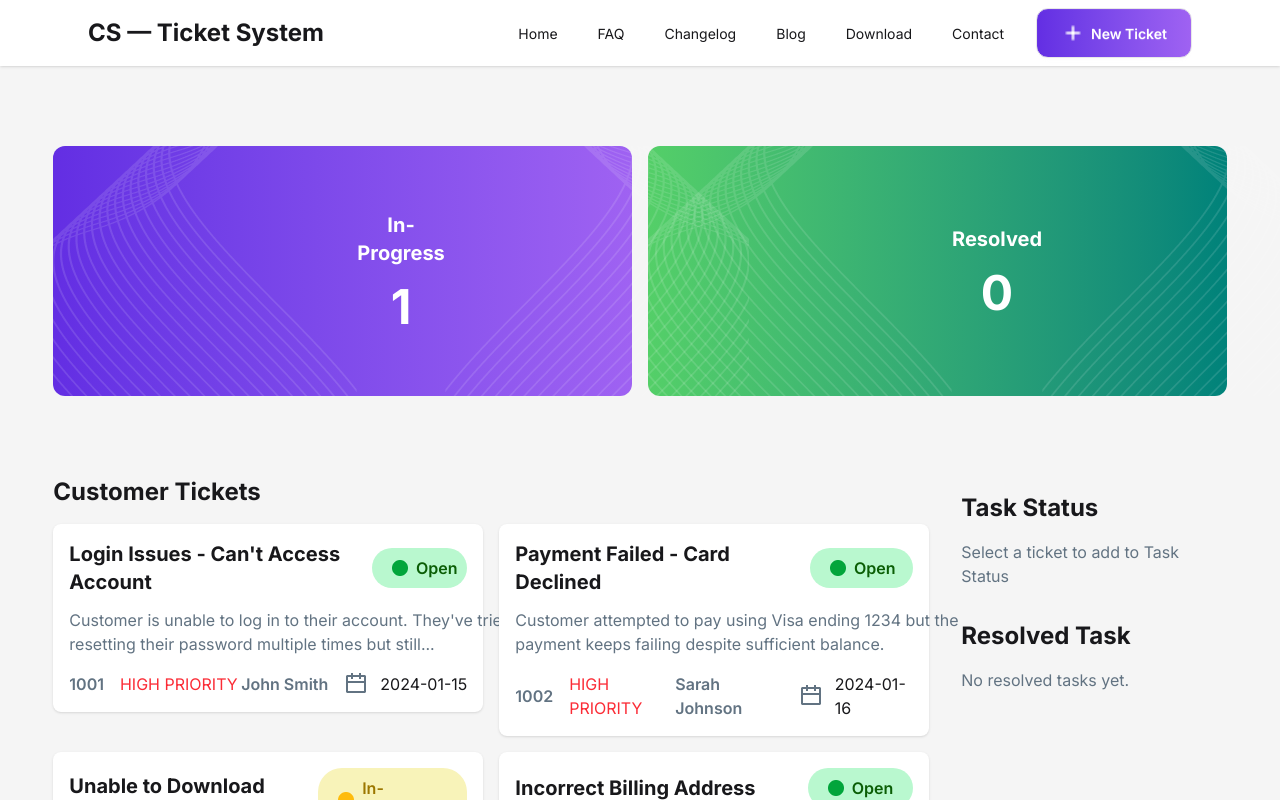
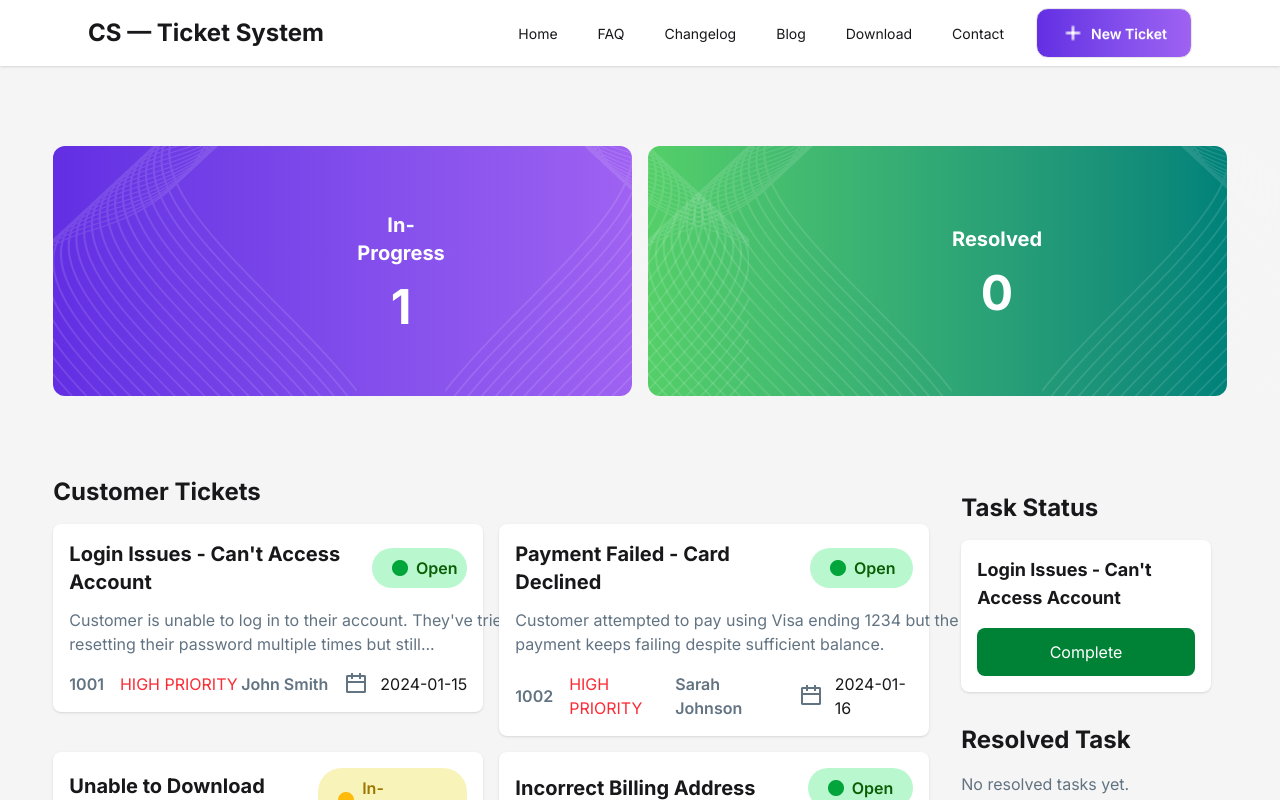
Before and after one commit to jahiddeveloper/Assignment-7, a React (Vite) app: page / in a window 1280 px wide. Both pictures are taken after a click on the element 268 px from the left and 618 px from the top of the page. Shown: the top 800 px of the page. Built offline with nearby package versions, Linux system fonts and the light colour scheme.

Commit message:
Task status card compleat

```diff
--- a/src/App.jsx
+++ b/src/App.jsx
@@ -11,11 +11,11 @@ function App() {
   let [card, setCard] = useState([]);
 
   let handleTicket = (ticket) => {
-    console.log(ticket);
+    // console.log(ticket);
     let newCard = [...card, ticket];
     setCard(newCard);
   };
-  console.log(card);
+  // console.log(card);
 
   return (
     <>
@@ -23,7 +23,7 @@ function App() {
       <Hero cardTotal = {card.length}></Hero>
 
       <Suspense fallback={<h3>Just a sec</h3>}>
-        <TicketsCard fetchTicket={fetchTicket} handleTicket={handleTicket}></TicketsCard>
+        <TicketsCard fetchTicket={fetchTicket} handleTicket={handleTicket} card={card}></TicketsCard>
       </Suspense>
 
       <Footer></Footer>
--- /dev/null
+++ b/src/Component/TaskStatus/TaskStatus.jsx
@@ -0,0 +1,12 @@
+import React from 'react';
+
+const TaskStatus = ({ticket}) => {
+    return (
+        <div className='bg-white p-4 rounded-lg shadow-sm'>
+            <h1 className='text-lg font-bold'>{ticket.title}</h1>
+            <button className='mt-4 bg-green-700 w-full py-3 cursor-pointer rounded-lg text-white hover:bg-green-600 hover:transition duration-300'>Complete</button>
+        </div>
+    );
+};
+
+export default TaskStatus;
--- a/src/Component/TicketsCard/TicketsCard.jsx
+++ b/src/Component/TicketsCard/TicketsCard.jsx
@@ -1,7 +1,8 @@
 import React, { use } from "react";
 import TicketCard from "../TicketCard/TicketCard";
+import TaskStatus from "../TaskStatus/TaskStatus";
 
-const TicketsCard = ({ fetchTicket, handleTicket }) => {
+const TicketsCard = ({ fetchTicket, handleTicket, card }) => {
   let ticket = use(fetchTicket);
 
   return (
@@ -10,7 +11,11 @@ const TicketsCard = ({ fetchTicket, handleTicket }) => {
         <h2 className="font-bold text-2xl mx-2 md:mx-auto">Customer Tickets</h2>
         <div className="mt-4 grid grid-cols-1 md:grid-cols-2 gap-4 mx-2 md:mx-auto">
           {ticket.map((ticket) => (
-            <TicketCard key={ticket.id} ticket={ticket} handleTicket={handleTicket}></TicketCard>
+            <TicketCard
+              key={ticket.id}
+              ticket={ticket}
+              handleTicket={handleTicket}
+            ></TicketCard>
           ))}
         </div>
       </div>
@@ -19,19 +24,22 @@ const TicketsCard = ({ fetchTicket, handleTicket }) => {
         {/* Task status */}
         <div className="w-full p-4 rounded-lg">
           <h2 className="text-2xl font-bold">Task Status</h2>
-          <div>
-            <p className="text-[#627382] mt-4">
-              Select a ticket to add to Task Status
-            </p>
+          <div className="space-y-4 mt-4">
+            {card.length === 0 && (
+              <p className="text-[#627382] mt-4">
+                Select a ticket to add to Task Status
+              </p>
+            )}
+
+            {card.length > 0 &&
+              card.map((ticket) => <TaskStatus key={ticket.id} ticket = {ticket}></TaskStatus>)}
           </div>
         </div>
         {/* Resolve task */}
         <div className="w-full p-4 rounded-lg">
           <h2 className="text-2xl font-bold">Resolved Task</h2>
           <div>
-            <p className="text-[#627382] mt-4">
-              No resolved tasks yet.
-            </p>
+            <p className="text-[#627382] mt-4">No resolved tasks yet.</p>
           </div>
         </div>
       </div>
```
